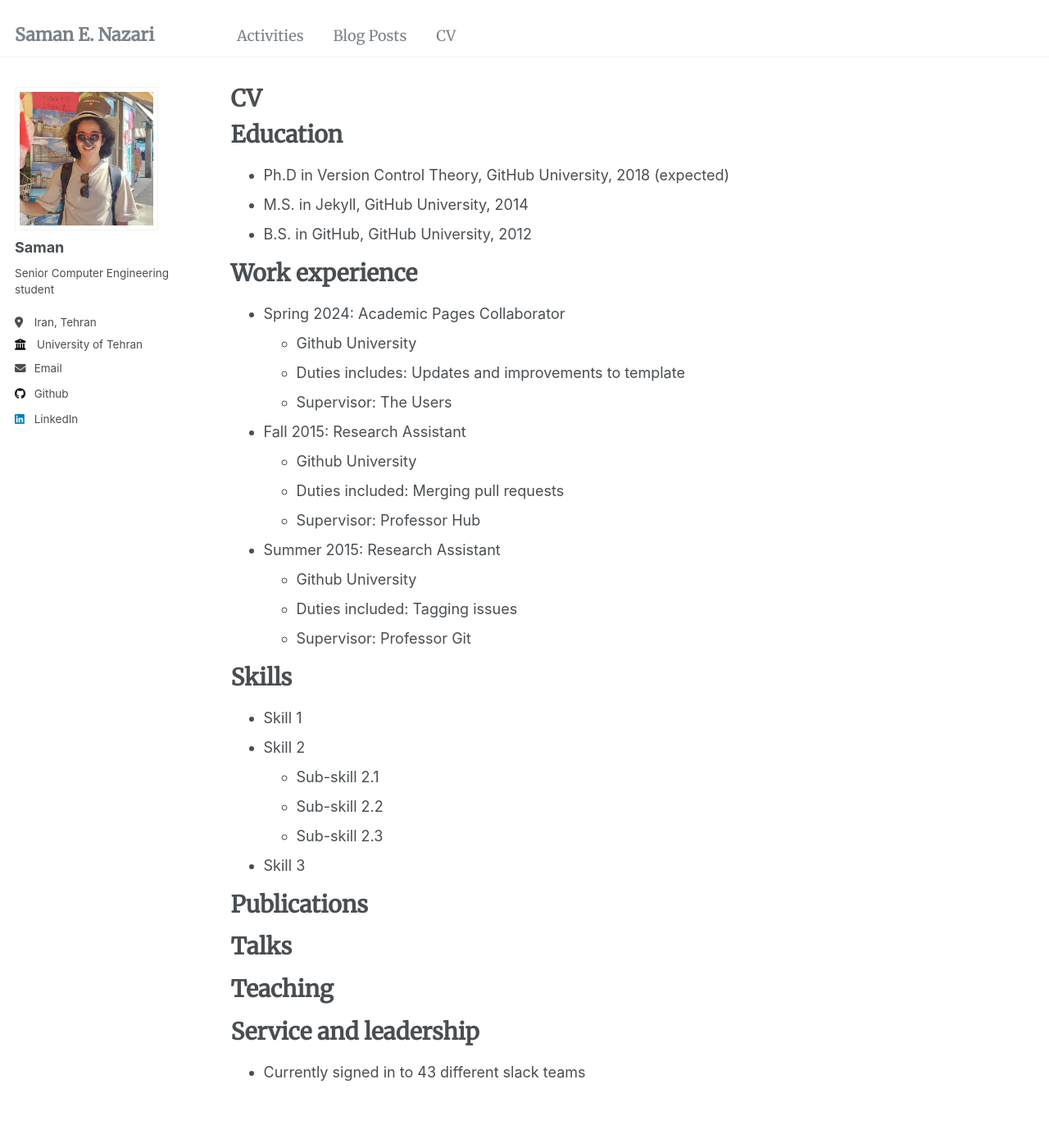
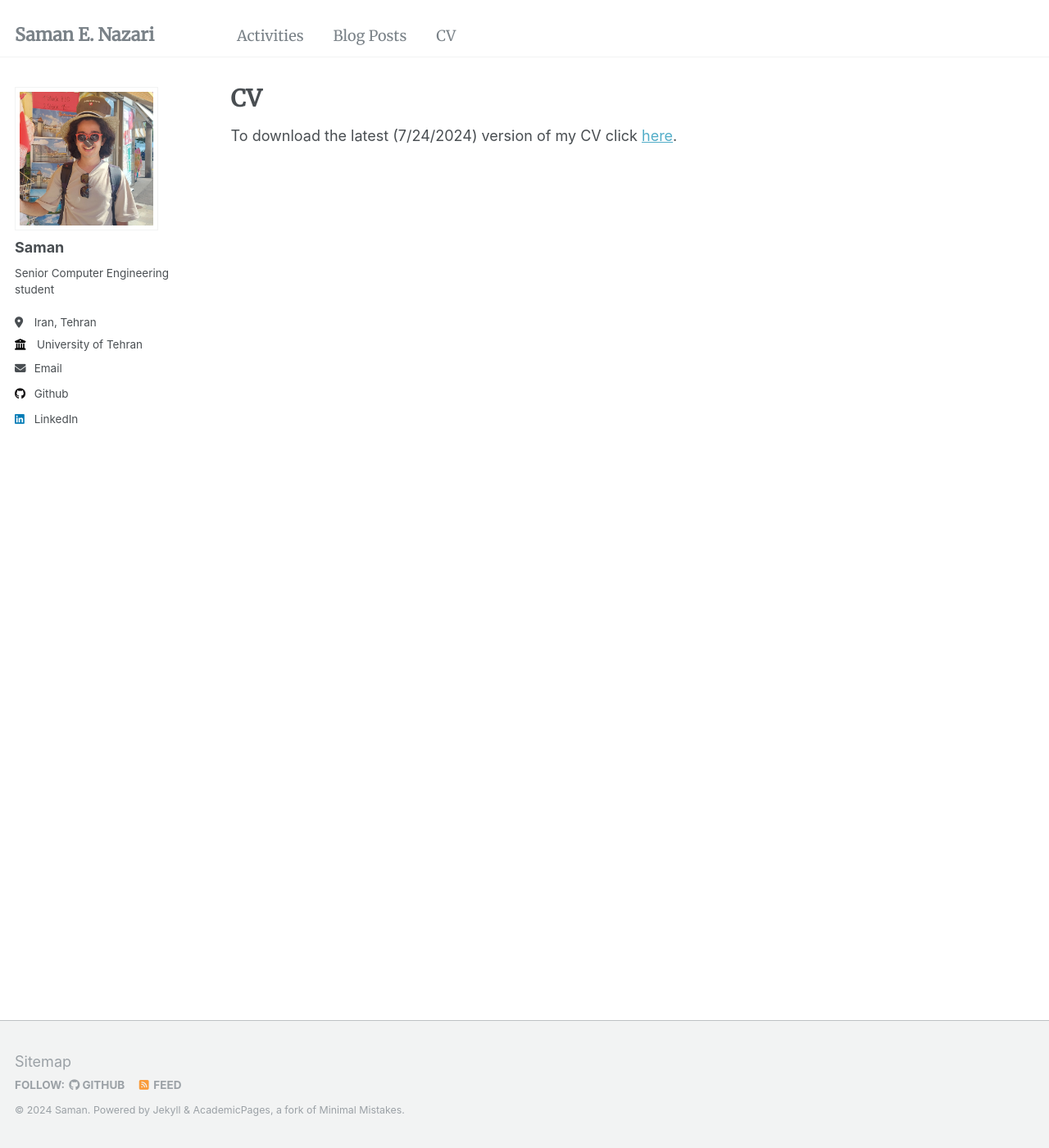
Before and after one commit to SamanEN/SamanEN.github.io, a Jekyll site: the page built from _pages/cv.md, in a window 1280 px wide and 1400 px high. Shown: the whole window at 82% size. Built offline with Jekyll 4.4.1, drawn with Linux system fonts in a browser that asks for light colours.

Commit message:
Add CV file

```diff
--- a/_pages/cv.md
+++ b/_pages/cv.md
@@ -7,58 +7,4 @@ redirect_from:
   - /resume
 ---
 
-{% include base_path %}
-
-Education
-======
-* Ph.D in Version Control Theory, GitHub University, 2018 (expected)
-* M.S. in Jekyll, GitHub University, 2014
-* B.S. in GitHub, GitHub University, 2012
-
-Work experience
-======
-* Spring 2024: Academic Pages Collaborator
-  * Github University
-  * Duties includes: Updates and improvements to template
-  * Supervisor: The Users
-
-* Fall 2015: Research Assistant
-  * Github University
-  * Duties included: Merging pull requests
-  * Supervisor: Professor Hub
-
-* Summer 2015: Research Assistant
-  * Github University
-  * Duties included: Tagging issues
-  * Supervisor: Professor Git
-
-Skills
-======
-* Skill 1
-* Skill 2
-  * Sub-skill 2.1
-  * Sub-skill 2.2
-  * Sub-skill 2.3
-* Skill 3
-
-Publications
-======
-  <ul>{% for post in site.publications reversed %}
-    {% include archive-single-cv.html %}
-  {% endfor %}</ul>
-
-Talks
-======
-  <ul>{% for post in site.talks reversed %}
-    {% include archive-single-talk-cv.html  %}
-  {% endfor %}</ul>
-
-Teaching
-======
-  <ul>{% for post in site.teaching reversed %}
-    {% include archive-single-cv.html %}
-  {% endfor %}</ul>
-
-Service and leadership
-======
-* Currently signed in to 43 different slack teams
+To download the latest (7/24/2024) version of my CV click [here](/files/SamanEN-CV.pdf).
```
Also changed, not shown: 7 other files.
